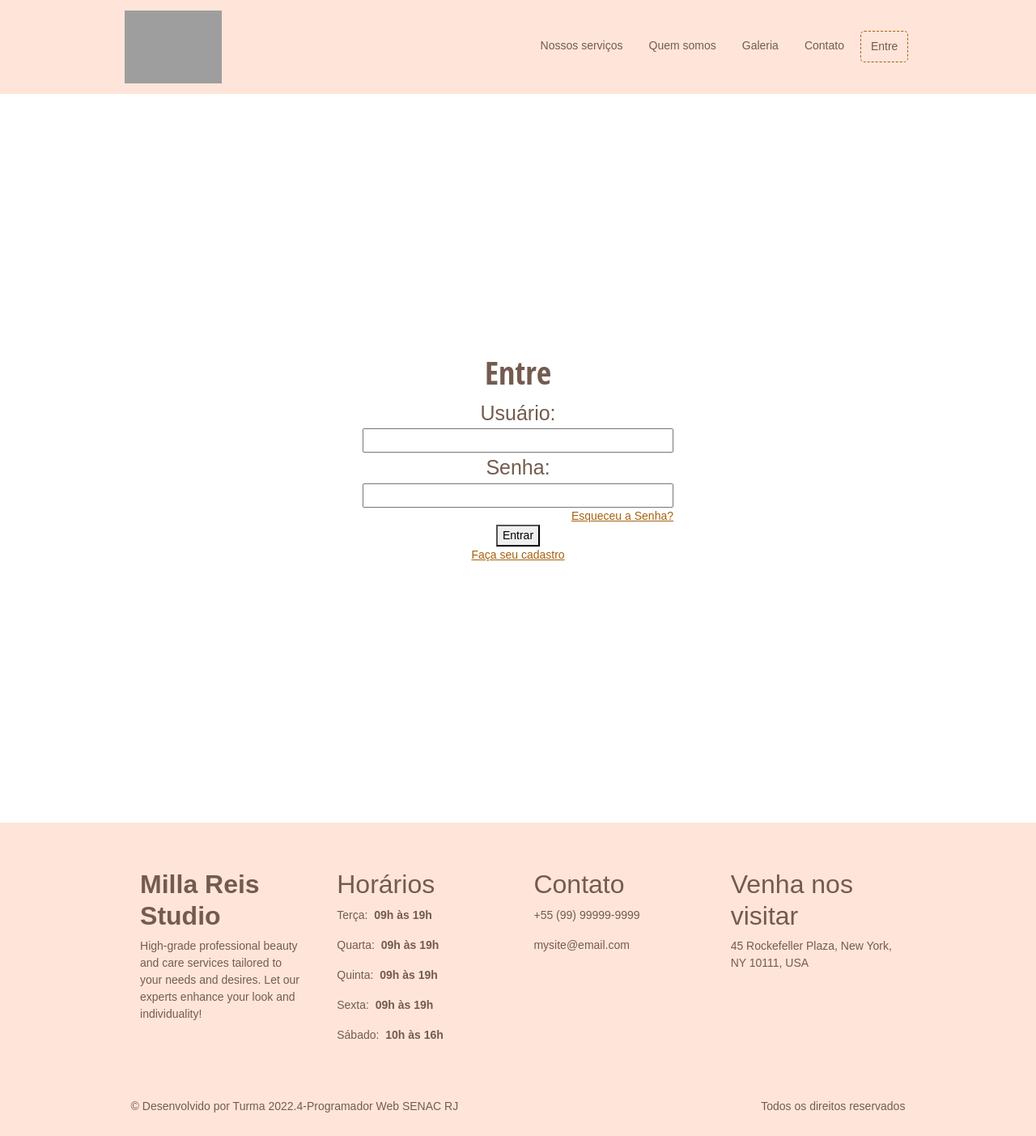
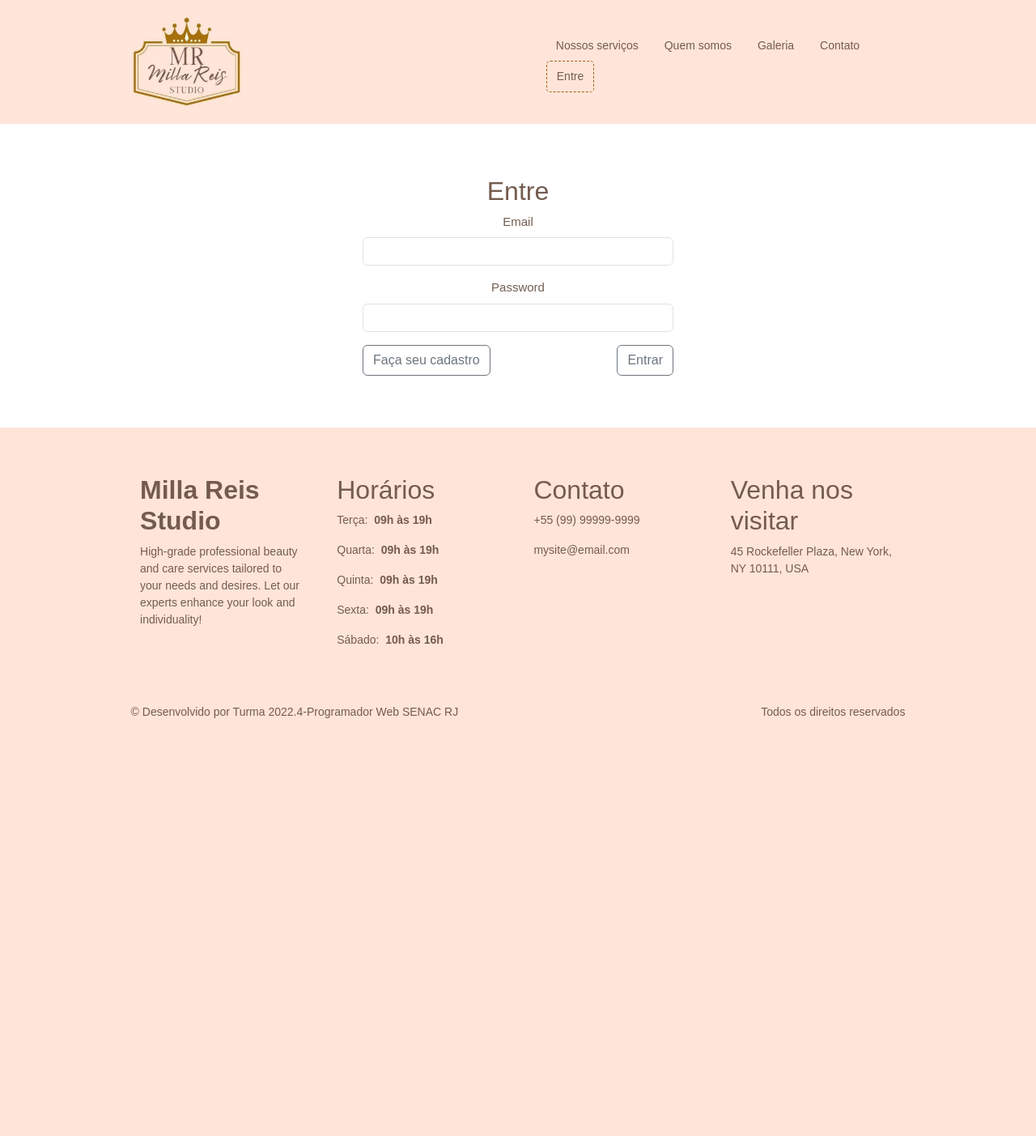
Before and after one commit to bryanAbreuW/Projeto-Integrador-Salao, a PHP site: page /login.html in a window 1280 px wide. Shown: the whole page at 81% size. After the commit the page ends 887 px from the top, so only its background shows below. Run offline with PHP 8.4, Linux system fonts and the light colour scheme; grey boxes are pictures that could not be loaded.

Commit message:
correção barra de nagevação

```diff
--- a/Back-end/model/Cliente.php
+++ b/Back-end/model/Cliente.php
@@ -37,6 +37,6 @@ class Cliente
         $this->observacao = isset($dados, $dados->observacao) ? $dados->observacao : null;
         // $this->ativo =  $dados->ativo;
         // $this->validado =  $dados->validado;
-        // $this->roles =  $dados->roles;
+        //$this->roles =  $dados->roles;
     }
 }
--- a/Back-end/services/ClienteService.php
+++ b/Back-end/services/ClienteService.php
@@ -90,7 +90,7 @@ class ClienteService
     function login(string $email, string $senha)
     {
         try {
-            $sql = "SELECT id, nome, email, telefone, data_nascimento FROM clientes WHERE ativo = true AND email = :email AND senha = MD5(:senha)";
+            $sql = "SELECT id, nome, email, telefone, data_nascimento, roles FROM clientes WHERE ativo = true AND email = :email AND senha = MD5(:senha)";
             $dao = new DAO;
             $conn = $dao->connect();
             $stman = $conn->prepare($sql);
--- a/Front-end/css/login.css
+++ b/Front-end/css/login.css
@@ -1,100 +1,30 @@
-/* Header adicional */
-#header {
-    background-color: #ffe5d8;
-}
-
-/*main login*/
-#entre-css {
-    /* margin-top: 100px; */
-    /* position: relative; */
-    /* left: 825px; */
-    /* bottom: 40px; */
-
-}
-
-#usuario {
-    /* font-size: 25px; */
-    /* margin-left: 630px; */
-    /* position: relative; */
-    /* bottom: 10px; */
-}
-
-#usuario-input {
-    /* height: 30px; */
-    /* width: 320px; */
-    /* margin-left: 720px; */
-    /* position: relative; */
-    /* bottom: 58px; */
-}
-
-#senha {
-    /* font-size: 25px; */
-    /* margin-left: 648px; */
-    /* position: relative; */
-    /* bottom: 30px; */
-    /* right: 1px; */
-}
-
-#esqueceu-senha {
-    /* margin-left: 950px; */
-}
-
-#senha-input {
-    /* height: 30px; */
-    /* width: 320px; */
-    /* margin-left: 720px; */
-    /* position: relative; */
-    /* bottom: 78px; */
-}
-
-#entrar {
-    /* position: relative; */
-    /* bottom: 70px; */
-    /* left: 850px; */
-}
-
-/*footer adicional*/
-
-#footer {
-    background-color: #ffe5d8;
-    /* position: relative; */
-    /* top: 95px; */
-}
-
-
-
-/*
-.page-login {
-    position: relative;
-    height: 80vh;
-    width: 100%;
-}
-*/
-
 .page-login .page-login-content {
-    /*
-    position: absolute;
-    top: 50%;
-    left: 50%;
-    transform: translate(-50%, -50%);
-    */
     margin: auto;
     width: 30%;
     min-width: 360px;
     text-align: center;
-    margin-top: 25%;
-    margin-bottom: 25%;
+    margin-top: 5%;
+    margin-bottom: 5%;
 }
 
 .page-login .esqueceu-senha {
+    margin: 5px;
     text-align: right;
 }
 
 .page-login-content input {
     width: 100%;
-    height: 30px;
+    height: 35px;
 }
 
 .page-login-content label {
-    font-size: 25px;
+    font-size: 15px;
 }
+
+#footer-enter {
+    margin: 2;
+}
+
+.page-login h2 {
+    font-family: var(--ff-primary);
+}
--- a/Front-end/js/cliente.js
+++ b/Front-end/js/cliente.js
@@ -37,6 +37,7 @@ async function entrar() {
                 id: result.dados[0].id,
                 nome: result.dados[0].nome,
                 email: result.dados[0].email,
+                roles: result.dados[0].roles,
             }
             sessionStorage.setItem("cliente", JSON.stringify(cliente));
             sessionStorage.setItem("token", result.token);
--- a/Front-end/js/main.js
+++ b/Front-end/js/main.js
@@ -1,3 +1,3 @@
-import { footer, header, sair } from "./templates/default.js";
+import { footer, header, sair} from "./templates/default.js";
 header();
 footer();
--- a/Front-end/js/templates/default.js
+++ b/Front-end/js/templates/default.js
@@ -21,11 +21,22 @@ export function header(element) {
 
     if (sessionStorage.getItem("cliente")) {
         let cliente = JSON.parse(sessionStorage.getItem("cliente"))
-        template +=
+        if(cliente.roles == 1) {
+            template +=
             `
-            <a class="menu-item menu-item-button" href="">${cliente.nome}</a>
-           <a class="menu-item menu-item-button" href="./logoff.html">Sair</a>
+                <a class="menu-item menu-item-button" href="">${cliente.nome}</a>
+                <a class="menu-item menu-item-button" href="./logoff.html">Sair</a>
             `
+        } else if (cliente.roles == 0) {
+            template +=
+            `
+                <a class="menu-item" href="">Clientes</a>
+                <a class="menu-item" href="">${cliente.nome}</a>
+                <a class="menu-item menu-item-button" href="./logoff.html">Sair</a>
+
+            `
+        }
+
     } else {
         template +=
             `
--- a/Front-end/login.html
+++ b/Front-end/login.html
@@ -15,8 +15,8 @@
     <link rel="shortcut icon" href="./img/favicon.ico" type="image/x-icon">
 
     <!-- LOCAL - Folhas de Estilo -->
+    <link rel="stylesheet" href="./css/fonts.css">
     <link rel="stylesheet" href="./css/root.css">
-    <link rel="stylesheet" href="./css/fonts.css">
     <link rel="stylesheet" href="./css/general.css">
     <link rel="stylesheet" href="./css/header.css">
     <link rel="stylesheet" href="./css/footer.css">
@@ -27,159 +27,42 @@
 
     <!-- <script src="./js/controller/clienteController.js" defer></script>
     <script src="./js/services/clienteService.js" defer></script> -->
+    <script>
+        function abrirClienteCadastro() {
+          window.open("./cliente-cadastro.html", "_self");
+        }
+    </script>
     <script src="./js/env.js" defer></script>
     <script src="./js/cliente.js" defer></script>
+    <script src="js/main.js" type="module" defer></script>
 </head>
 
 
 <body>
-    <header id="header">
-        <!-- Header - INICIO -->
-        <div id="header-primary">
-            <div class="d-flex justify-content-between">
-                <div id="header-logo" class="align-self-center">
-                    <img src="./img/logo_milla_reis_studio-539x441.jpg" alt="Logotipo do site Milla Reis Studio">
-                </div>
-                <div class="align-self-center">
-                    <nav class="menu">
-                        <a class="menu-item" aria-current="page" href="#main-nossos-servicos">Nossos servi&ccedil;os</a>
-                        <a class="menu-item" href="./quem-somos.html">Quem somos</a>
-                        <a class="menu-item" href="#main-galeria">Galeria</a>
-                        <a class="menu-item" href="#footer-primary">Contato</a>
-                        <a class="menu-item menu-item-button" href="./login.html">Entre</a>
-                    </nav>
-                </div>
-            </div>
-        </div>
-        <!-- Header - FIM -->
-    </header>
+    <header id="header-page"> </header>
 
     <main class="page-login">
         <div class="page-login-content">
-            <h1>Entre</h1>
-            <div>
-                <div>
-                    <label>Usuário:</label>
-                    <input id="usuario-input" type="email">
-                </div>
-                <div>
-                    <label>Senha:</label>
-                    <input id="senha" type="password">
-                </div>
+            <h2>Entre</h2>
+
+            <div class="mb-3">
+                <label for="usuario-input" class="form-label">Email</label>
+                <input type="email" class="form-control" id="usuario-input" aria-describedby="emailHelp">
+              </div>
+              <div class="mb-3">
+                <label for="senha" class="form-label">Password</label>
+                <input type="password" class="form-control" id="senha">
+              </div>
+
+            <div class="d-flex justify-content-between" id="footer-enter">
+                <button type="button" class="btn btn-outline-secondary" onclick="abrirClienteCadastro()">Faça seu cadastro</button>
+                <button type="button" class="btn btn-outline-secondary" id="bnt-entrar" onclick="entrar()">Entrar</button>
             </div>
-            <div class="esqueceu-senha">
-                <a href="./recuperar-senha.html">
-                    Esqueceu a Senha?
-                </a>
-            </div>
-            <div>
-                <button type="button" onclick="entrar()">Entrar</button>
-            </div>
-            <div>
-                <a href="./cliente-cadastro.html" class="standard-button">
-                    Faça seu cadastro
-                </a>
-            </div>
+
         </div>
     </main>
 
-    <footer id="footer">
-        <!-- Footer - INICIO -->
-        <div id="footer-primary">
-            <!-- Footer - Linha 1 - INICIO -->
-            <div class="d-flex flex-row">
-                <div class="footer-primary-item">
-                    <div>
-                        <a href="#header-primary">
-                            <h2 class="fw-semibold">Milla Reis Studio</h2>
-                        </a>
-                    </div>
-                    <div>
-                        <p class="text-break">High-grade professional beauty and care services tailored to your needs
-                            and desires. Let our experts enhance your look and individuality!</p>
-                    </div>
-                </div>
-                <div class="footer-primary-item">
-                    <div>
-                        <h2>Horários</h2>
-                    </div>
-                    <div>
-                        <div class="d-flex flex-row">
-                            <div>
-                                <p>Terça: &nbsp;</p>
-                            </div>
-                            <div>
-                                <p class="fw-bold">09h às 19h</p>
-                            </div>
-                        </div>
-                        <div class="d-flex flex-row">
-                            <div>
-                                <p>Quarta: &nbsp;</p>
-                            </div>
-                            <div>
-                                <p class="fw-bold">09h às 19h</p>
-                            </div>
-                        </div>
-                        <div class="d-flex flex-row">
-                            <div>
-                                <p>Quinta: &nbsp;</p>
-                            </div>
-                            <div>
-                                <p class="fw-bold">09h às 19h</p>
-                            </div>
-                        </div>
-                        <div class="d-flex flex-row">
-                            <div>
-                                <p>Sexta: &nbsp;</p>
-                            </div>
-                            <div>
-                                <p class="fw-bold">09h às 19h</p>
-                            </div>
-                        </div>
-                        <div class="d-flex flex-row">
-                            <div>
-                                <p>Sábado: &nbsp;</p>
-                            </div>
-                            <div>
-                                <p class="fw-bold">10h às 16h</p>
-                            </div>
-                        </div>
-                    </div>
-                </div>
-                <div class="footer-primary-item">
-                    <div>
-                        <h2>Contato</h2>
-                    </div>
-                    <div>
-                        <p>+55 (99) 99999-9999</p>
-                    </div>
-                    <div>
-                        <p>mysite@email.com</p>
-                    </div>
-                </div>
-                <div class="footer-primary-item">
-                    <div>
-                        <h2>Venha nos visitar</h2>
-                    </div>
-                    <div>
-                        <p class="text-break">45 Rockefeller Plaza, New York, NY 10111, USA</p>
-                    </div>
-                </div>
-            </div>
-            <!-- Footer - Linha 1 - FIM -->
-            <!-- Footer - Linha 2 - INICIO -->
-            <div class="d-flex justify-content-between p-2 mt-4">
-                <div>
-                    <p>&copy; Desenvolvido por Turma 2022.4-Programador Web SENAC RJ</p>
-                </div>
-                <div>
-                    <p>Todos os direitos reservados</p>
-                </div>
-            </div>
-            <!-- Footer - Linha 2 - FIM -->
-        </div>
-        <!-- Footer - FIM -->
-    </footer>
+    <footer id="footer-page"></footer>
 
 </body>
 
```
Also changed, not shown: README.md.
